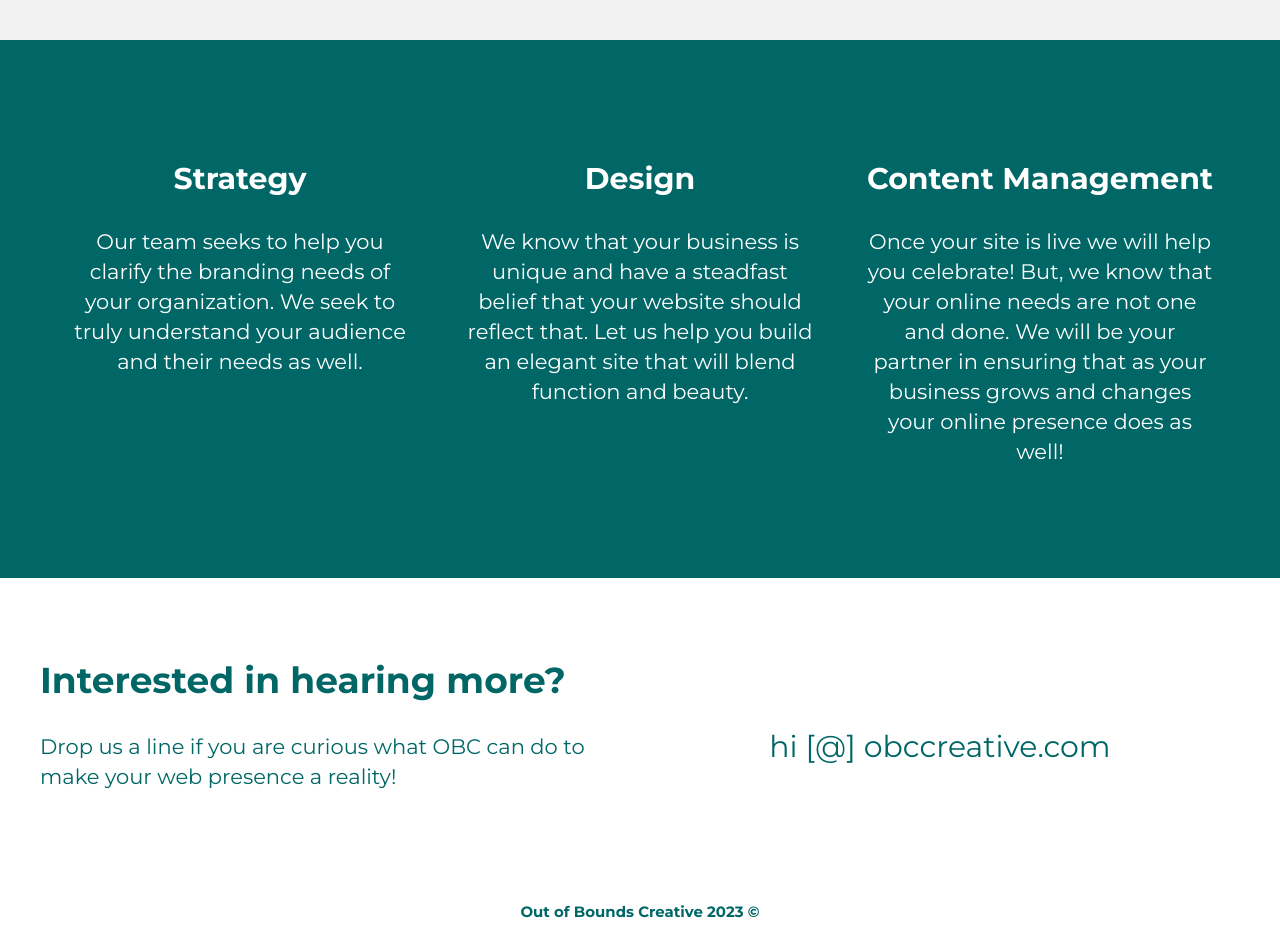
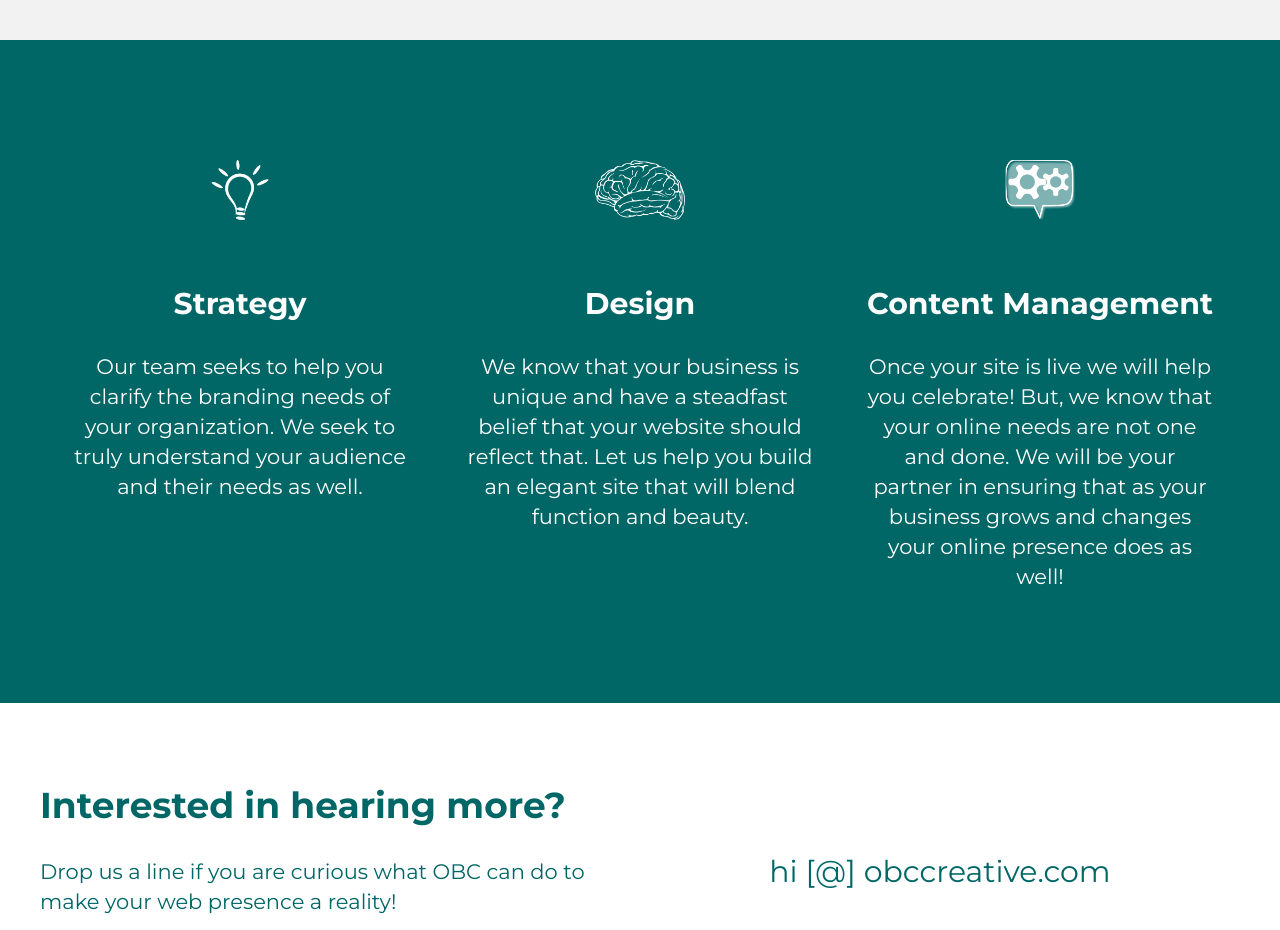
Before and after one commit to johnson-brandon/oobc, a plain HTML site: page index.html in a window 1280 px wide. Shown: the part 900-1830 px from the top of the page. Drawn offline with Linux system fonts and the light colour scheme.

Commit message:
Deleted old process images from directory, added new images to process section and related CSS

```diff
--- a/CSS/main.css
+++ b/CSS/main.css
@@ -145,6 +145,11 @@ a:hover, a.on {
   font-size: 21px;
   line-height: 30px;
 }
+
+.process-images {
+  height: 120px;
+  width:auto;
+}
 /******* CONNECT SECTION *******/
 #connect .full-width {
   padding: 50px 0;
--- a/index.html
+++ b/index.html
@@ -66,18 +66,21 @@
         <section id="process">
           <div class="full-width">
             <div class="third-width">
+              <img src="img/lightbulb.png" alt="lightbulb" class="process-images"/>
               <h3>Strategy</h3>
                 <p> Our team seeks to help you clarify the branding needs of
                   your organization. We seek to truly understand your audience
                   and their needs as well. </p>
             </div>
             <div class="third-width">
+              <img src="img/brain.png" alt="brain" class="process-images"/>
               <h3>Design</h3>
                 <p>We know that your business is unique and have a steadfast belief
                   that your website should reflect that. Let us help you build an
                   elegant site that will blend function and beauty.</p>
             </div>
             <div class="third-width">
+              <img src="img/engineer.png" alt="thought bubble with gears inside" class="process-images"/>
               <h3>Content Management</h3>
                 <p>Once your site is live we will help you celebrate! But, we know
                   that your online needs are not one and done. We will be your partner
```
Also changed, not shown: img/brain.jpg (deleted), img/brain.png (added), img/design.jpg (deleted), img/engineer.jpg (deleted), img/engineer.png (added), img/lightbulb.png (added).
